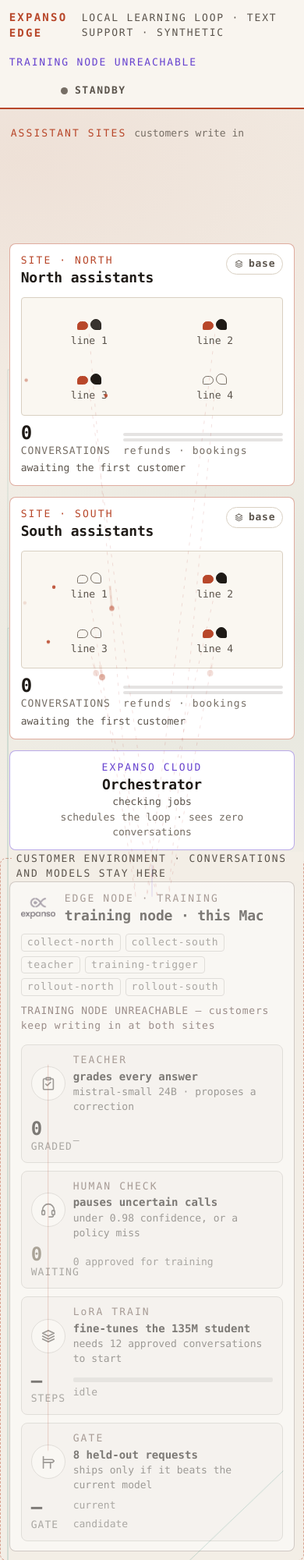
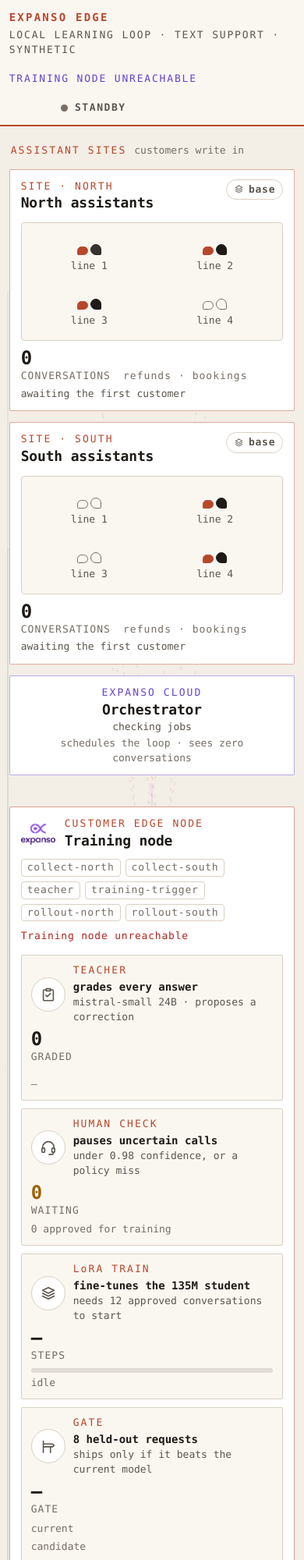
Before and after one commit to expanso-io/demo-edge-training-loop, a website: page dashboard/index.html in a window 390 px wide. Shown: the top 2000 px of the page at 78% size. Drawn offline with Linux system fonts and the light colour scheme; no server answers.

Commit message:
checkpoint: M5-Max 2026-10-04 15:36 (3 files)

```diff
--- a/dashboard/app.js
+++ b/dashboard/app.js
@@ -841,7 +841,7 @@
   if (training.status === "training") {
     text("train-step", `${training.step}/${training.steps}`);
     text("train-label", "STEPS");
-    text("train-meta", `LoRA on ${approved} approved conversations · this Mac`);
+  text("train-meta", `LoRA on ${approved} approved conversations`);
     bar.style.width = `${(training.step / steps) * 100}%`;
     text("train-pct", `${Math.round((training.step / steps) * 100)}%`);
   } else if (training.status === "idle") {
@@ -853,7 +853,7 @@
   } else {
     text("train-step", training.status.toUpperCase());
     text("train-label", "RUN");
-    text("train-meta", training.version ? `${training.version} · this Mac` : "this Mac");
+  text("train-meta", training.version || "Customer edge node");
     bar.style.width = ["passed", "rejected", "evaluating"].includes(training.status) ? "100%" : "0%";
     text("train-pct", training.status);
   }
@@ -907,8 +907,8 @@
   const why = element("edge-why");
 
   edge.dataset.running = String(live());
-  why.hidden = live();
-  why.textContent = cloud.total && cloud.running === 0 ? "NO JOBS RUNNING — scheduled from Expanso Cloud; customers keep writing in, nothing is graded" : "";
+  why.hidden = true;
+  why.textContent = "";
 
   text("before-title", shipped ? "BEFORE · BASE" : "CURRENT");
   text("after-title", shipped ? `AFTER · ${full.sites.north}` : "CANDIDATE");
@@ -943,7 +943,7 @@
     element("review-loading").hidden = true;
     element("review-empty").hidden = false;
     element("edge-why").hidden = false;
-    element("edge-why").textContent = "TRAINING NODE UNREACHABLE — customers keep writing in at both sites";
+  element("edge-why").textContent = "Training node unreachable";
     element("node-edge").dataset.running = "false";
   } finally {
     setTimeout(poll, POLL_MS);
--- a/dashboard/index.html
+++ b/dashboard/index.html
@@ -28,11 +28,11 @@
 
 <main>
   <!-- The stage. DOM owns the cards so text stays crisp; the flow canvas
-       overlays the whole stage and owns only the particles, anchored to
+       sits behind the cards and owns only the particles, anchored to
        lines, stage rows and card walls. -->
   <section class="stage" id="stage">
     <canvas id="flow" aria-hidden="true"></canvas>
-    <div class="boundary" id="boundary" aria-hidden="true"><span>CUSTOMER ENVIRONMENT &middot; CONVERSATIONS AND MODELS STAY HERE</span></div>
+    <div class="boundary" id="boundary" aria-hidden="true"></div>
 
     <div class="sites-col">
       <div class="col-head"><span class="kicker">ASSISTANT SITES</span><span class="col-sub">customers write in</span></div>
@@ -85,7 +85,7 @@
       <div class="card edge" id="node-edge">
         <div class="edge-head">
           <img class="logo" src="expanso-logo.png" alt="Expanso">
-          <div><span class="kicker">EDGE NODE &middot; TRAINING</span><h2>training node &middot; this Mac</h2></div>
+          <div><span class="kicker">CUSTOMER EDGE NODE</span><h2>Training node</h2></div>
         </div>
         <span class="pipes"><i data-pipe="collect-north">collect-north</i><i data-pipe="collect-south">collect-south</i><i data-pipe="teacher">teacher</i><i data-pipe="training-trigger">training-trigger</i><i data-pipe="rollout-north">rollout-north</i><i data-pipe="rollout-south">rollout-south</i></span>
         <p class="why" id="edge-why" hidden></p>
--- a/dashboard/styles.css
+++ b/dashboard/styles.css
@@ -50,10 +50,7 @@
 html, body { margin: 0; }
 body {
   color: var(--text);
-  background:
-    radial-gradient(1100px 620px at 8% 6%, rgba(184, 71, 42, .08), transparent 62%),
-    radial-gradient(900px 560px at 92% 24%, rgba(15, 122, 99, .07), transparent 60%),
-    #f3eee6;
+  background: var(--bg);
   min-height: 100vh;
   font-size: 14px;
   line-height: 1.45;
@@ -73,7 +70,7 @@
 body > header {
   align-items: center; display: flex; gap: 18px; padding: 12px 3vw;
   border-bottom: 2px solid var(--accent);
-  background: rgba(250, 247, 241, .9); position: sticky; top: 0; z-index: 5;
+  background: var(--surface); position: sticky; top: 0; z-index: 5;
 }
 .brand { display: flex; align-items: baseline; gap: 14px; }
 header strong { color: var(--accent); letter-spacing: .16em; font-size: 14px; }
@@ -94,18 +91,14 @@
   grid-template-columns: 380px minmax(0, 1fr) 330px;
   gap: 14px 96px; padding: 20px 3vw 18px; align-items: start;
 }
-#flow { position: absolute; inset: 0; width: 100%; height: 100%; pointer-events: none; z-index: 2; }
+#flow { position: absolute; inset: 0; width: 100%; height: 100%; pointer-events: none; z-index: 0; }
 .sites-col, .node-col, .release-col { position: relative; z-index: 1; min-width: 0; display: grid; gap: 14px; align-content: start; }
 
 /* The customer boundary encloses the sites and the training node; Cloud sits
    outside it on the right. Only control crosses the line. */
 .boundary {
   position: absolute; z-index: 0; top: 140px; bottom: 6px; left: 2vw; right: 24%;
-  border: 1px dashed rgba(184, 71, 42, .45); border-radius: 8px;
-}
-.boundary span {
-  position: absolute; left: 14px; top: -9px; padding: 0 6px;
-  background: #f3eee6; color: var(--text-dim); font-size: 13px; letter-spacing: .14em;
+  border: 1px dashed rgba(184, 71, 42, .3); border-radius: 0;
 }
 
 /* Column heads share the orchestrator's row, so the three columns' first
@@ -116,7 +109,7 @@
 
 .card {
   background: var(--surface-2);
-  border: 1px solid var(--line); border-radius: 8px; padding: 12px 14px;
+  border: 1px solid var(--line); border-radius: 2px; padding: 12px 14px;
 }
 .card h2 { font-size: 18px; font-weight: 600; letter-spacing: -.01em; line-height: 1.15; margin: 2px 0 2px; }
 .card .meta, .card .note { color: var(--text-dim); font-size: 13px; }
@@ -125,8 +118,7 @@
 /* site cards: four conversation lines, each a customer bubble and an
    assistant bubble; the customer side lights when a message lands, the
    assistant side when it is answered */
-.site { border-color: rgba(184, 71, 42, .45); transition: box-shadow .3s ease, border-color .3s ease; }
-body[data-state="live"] .site { box-shadow: 0 0 0 1px rgba(184, 71, 42, .14), 0 18px 40px -28px rgba(184, 71, 42, .6); }
+.site { border-color: rgba(184, 71, 42, .45); }
 .site-head { display: flex; align-items: flex-start; justify-content: space-between; gap: 10px; }
 .version {
   display: inline-flex; align-items: center; gap: 6px; font-size: 13px; letter-spacing: .06em;
@@ -161,7 +153,7 @@
 .site-nums b { font-size: 24px; font-weight: 600; display: block; line-height: 1; font-variant-numeric: tabular-nums; }
 .site-nums small { color: var(--text-mute); font-size: 13px; letter-spacing: .08em; }
 .kinds { display: grid; grid-template-columns: 1fr; gap: 3px; align-self: end; }
-.kinds i { display: block; height: 4px; border-radius: 2px; background: rgba(92, 85, 77, .16); overflow: hidden; }
+.kinds i { display: block; height: 4px; border-radius: 0; overflow: hidden; }
 .kinds i b { display: block; height: 100%; width: 0; border-radius: 2px; background: var(--accent); transition: width .4s ease; font-size: 0; }
 .kinds i[data-kind="booking"] b { background: var(--ctl); }
 .last { grid-column: 1 / -1; color: var(--text-dim); font-size: 13px; cursor: pointer; }
@@ -171,9 +163,7 @@
 /* orchestrator + edge node */
 .orchestrator { text-align: center; border-color: rgba(103, 67, 207, .45); min-height: 112px; }
 .orchestrator .kicker { color: var(--ctl); }
-.edge { border-color: rgba(184, 71, 42, .5); transition: opacity .3s ease; margin-top: 26px; }
-body[data-state="live"] .edge, body[data-state="busy"] .edge { box-shadow: 0 0 0 1px rgba(184, 71, 42, .16), 0 18px 40px -28px rgba(184, 71, 42, .7); }
-.edge[data-running="false"] { opacity: .55; filter: grayscale(.85); }
+.edge { border-color: rgba(184, 71, 42, .5); margin-top: 26px; }
 .edge-head { display: flex; align-items: center; gap: 12px; }
 .edge-head h2 { white-space: nowrap; }
 .edge .logo { width: 44px; height: auto; display: block; flex: none; }
@@ -186,8 +176,7 @@
 .row {
   display: grid; grid-template-columns: 44px minmax(0, 1.6fr) 84px minmax(0, 1fr);
   gap: 6px 14px; align-items: center; padding: 10px 12px;
-  border: 1px solid var(--line); border-radius: 8px; background: var(--surface);
-  transition: border-color .3s ease, box-shadow .3s ease;
+  border: 1px solid var(--line); border-radius: 2px; background: var(--surface);
 }
 .row[data-live="true"] { border-color: rgba(184, 71, 42, .55); }
 .row .glyph {
@@ -224,10 +213,10 @@
 .progress i { display: block; height: 6px; border-radius: 2px; background: rgba(92, 85, 77, .16); overflow: hidden; }
 .progress i b { display: block; height: 100%; width: 0; border-radius: 2px; background: var(--accent); transition: width .4s ease; }
 .checks { gap: 5px; }
-.checkrow { display: grid; grid-template-columns: 70px 1fr; gap: 8px; align-items: center; }
+.checkrow { display: grid; grid-template-columns: 70px minmax(0, 1fr); gap: 8px; align-items: center; }
 .checkrow em { font-style: normal; color: var(--text-mute); font-size: 13px; }
 .checkrow span { display: flex; gap: 3px; }
-.checkrow span i { display: block; width: 14px; height: 10px; border-radius: 2px; background: rgba(92, 85, 77, .16); }
+.checkrow span i { display: block; flex: 1; min-width: 0; height: 10px; border-radius: 0; background: rgba(92, 85, 77, .16); }
 .checkrow span i[data-pass="true"] { background: var(--ok); }
 .checkrow span i[data-pass="false"] { background: rgba(179, 38, 30, .5); }
 
@@ -267,7 +256,7 @@
 
 /* ------------------------------------------------------------------ panels */
 .panels { display: grid; grid-template-columns: minmax(0, 1.3fr) minmax(0, 1.2fr) minmax(0, .8fr); gap: 14px; padding: 4px 3vw 40px; }
-.panel { background: var(--surface-2); border: 1px solid var(--line); border-radius: 8px; padding: 12px 14px; min-width: 0; }
+.panel { background: var(--surface-2); border: 1px solid var(--line); border-radius: 2px; padding: 12px 14px; min-width: 0; }
 .panel-head { align-items: baseline; display: flex; gap: 12px; margin-bottom: 8px; }
 .panel-head h3 { font-size: 14px; font-weight: 600; letter-spacing: .02em; }
 .panel-head .hint { color: var(--text-dim); font-size: 13px; margin-left: auto; }
@@ -348,19 +337,23 @@
 @media (max-width: 1500px) {
   .stage { grid-template-columns: 330px minmax(0, 1fr) 290px; gap: 14px 56px; }
   .row { grid-template-columns: 44px minmax(0, 1.4fr) 72px minmax(0, 1fr); gap: 6px 10px; }
-  .checkrow { grid-template-columns: 62px 1fr; }
-  .checkrow span i { width: 12px; }
+  .checkrow { grid-template-columns: 62px minmax(0, 1fr); }
 }
 @media (max-width: 1100px) {
   .stage { grid-template-columns: 1fr; }
   .boundary { right: 2vw; }
   .panels { grid-template-columns: 1fr; }
+  .col-head { height: auto; }
+  .boundary { display: none; }
 }
 @media (max-width: 700px) {
   .row { grid-template-columns: 44px minmax(0, 1fr); }
-  .row .num { text-align: left; }
+  .row .num { text-align: left; grid-column: 1 / -1; }
+  .row .bars { grid-column: 1 / -1; }
   .floor { grid-template-columns: repeat(2, minmax(0, 1fr)); }
   header { flex-wrap: wrap; }
+  .brand { flex-wrap: wrap; gap: 4px; }
+  .edge-head h2 { white-space: normal; }
   .orchestrated { margin-left: 0; }
   .popup-body dl { grid-template-columns: 1fr; }
 }
```
